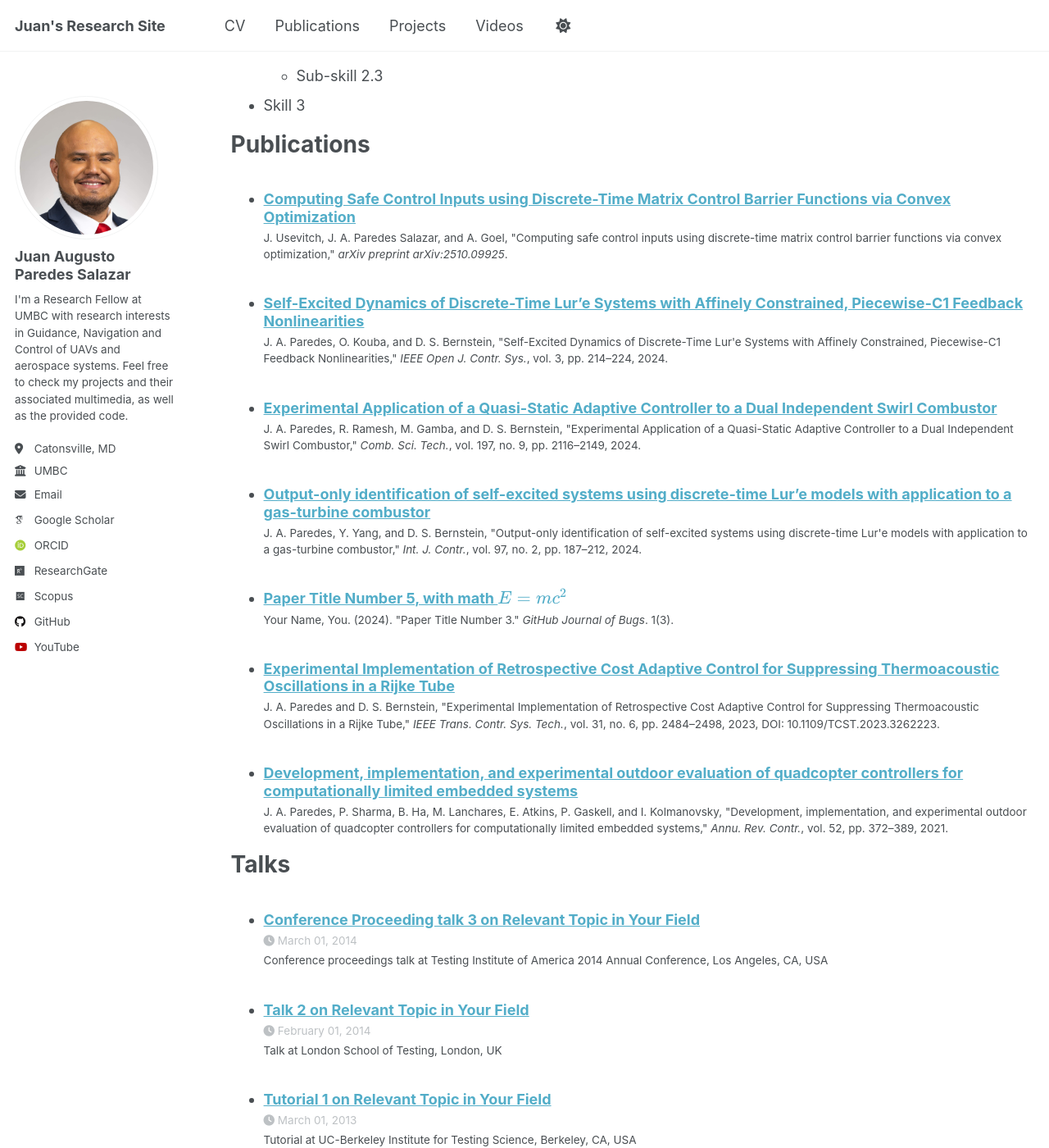
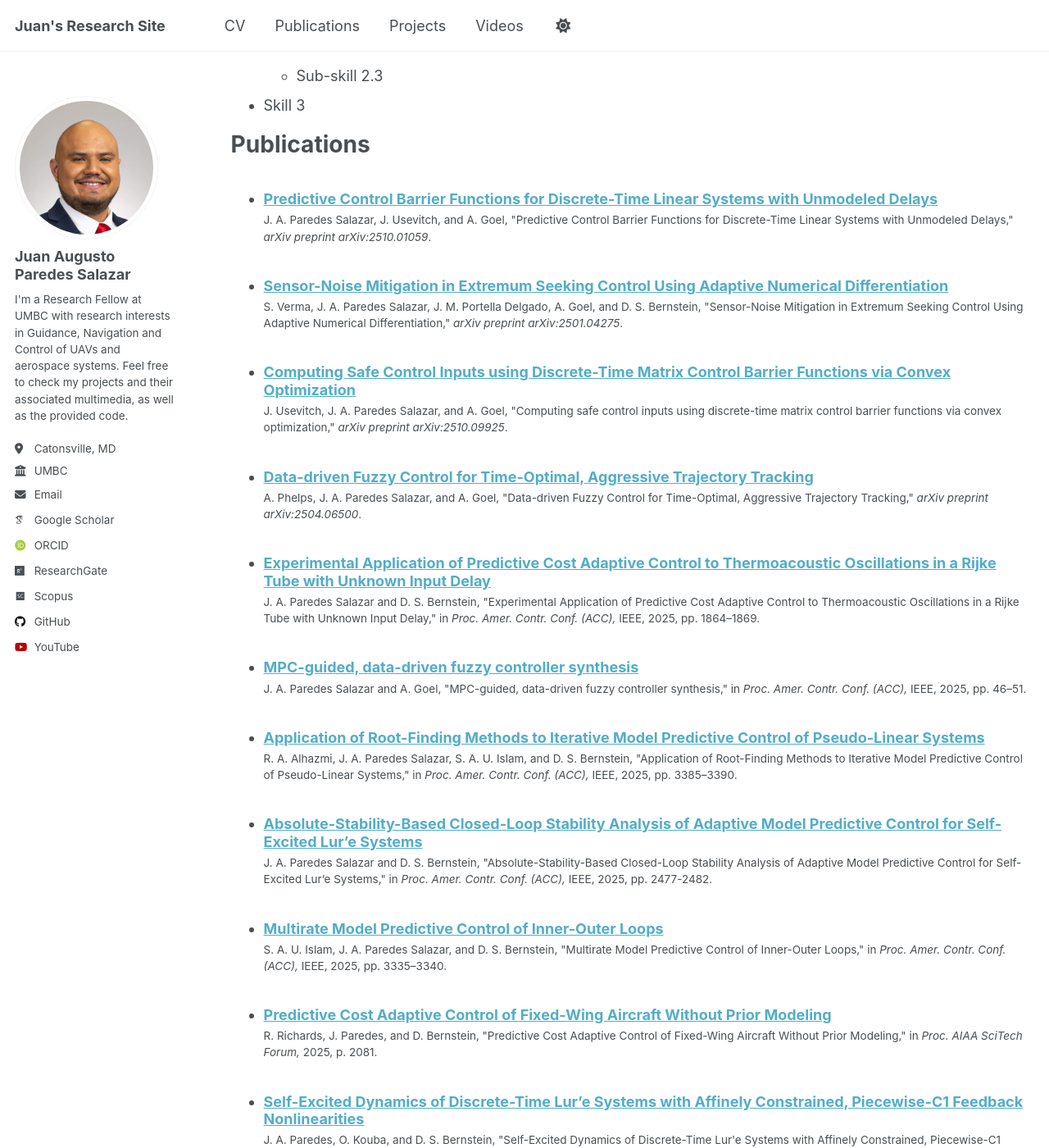
Before and after one commit to JAParedes/JAParedes.github.io, a Jekyll site: the page built from _pages/cv.md, in a window 1280 px wide and 1400 px high, scrolled down 920 px. Shown: the whole window at 82% size. Built offline with Jekyll 4.4.1, drawn with Linux system fonts in a browser that asks for light colours; some web fonts are replaced; a script that is not in the unit is left out.

Commit message:
Added publications.

```diff
--- /dev/null
+++ b/_publications/2025-03-03-riley-fw-pcac.md
@@ -0,0 +1,16 @@
+---
+title: "Predictive Cost Adaptive Control of Fixed-Wing Aircraft Without Prior Modeling"
+collection: publications
+category: conferences
+permalink: /publication/2025-03-03-riley-fw-pcac
+excerpt: 'The present paper investigates the performance of predictive cost adaptive control (PCAC) for fixed-wing aircraft control without using any prior aerodynamic model or offline data collection.'
+date: 2025-03-03
+venue: 'Proceedings of the AIAA Scitech Forum'
+citation: "R. Richards, J. Paredes, and D. Bernstein, &quot;Predictive Cost Adaptive Control of Fixed-Wing Aircraft Without Prior Modeling,&quot; in <i>Proc. AIAA SciTech Forum,</i> 2025, p. 2081."
+---
+
+Autopilots for fixed-wing aircraft are typically designed based on linearized aerodynamic models consisting of stability and control derivatives obtained from wind-tunnel testing. The resulting local controllers are then pieced together using gain scheduling. For applications where the aerodynamics are unmodeled, the present paper proposes an autopilot based on predictive cost adaptive control (PCAC). As an indirect adaptive control extension of model predictive control, PCAC uses recursive least squares (RLS) with variable-rate forgetting for online, closed-loop system identification. At each time step, RLS-based system identification updates the coefficients of an input-output model whose order is specified by the user. For MPC, the receding-horizon optimization is performed by solving a quadratic program at each iteration. The present paper investigates the performance of PCAC for fixed-wing aircraft without using any prior aerodynamic model or offline data collection.
+
+Paper: <a href = "https://arc.aiaa.org/doi/10.2514/6.2025-2081"> Link </a>
+
+Preprint: <a href = "https://arxiv.org/abs/2402.00352"> Link </a>
--- /dev/null
+++ b/_publications/2025-04-04-islam-multirate.md
@@ -0,0 +1,14 @@
+---
+title: "Multirate Model Predictive Control of Inner-Outer Loops"
+collection: publications
+category: conferences
+permalink: /publication/2025-04-04-islam-multirate
+excerpt: 'This work presents a conversion algorithm for Model Predictive Control (MPC)-based inner- and outer-loop control by accounting for timing intricacies.'
+date: 2025-04-04
+venue: 'Proceedings of the American Control Conference'
+citation: "S. A. U. Islam, J. A. Paredes Salazar, and D. S. Bernstein, &quot;Multirate Model Predictive Control of Inner-Outer Loops,&quot; in <i>Proc. Amer. Contr. Conf. (ACC),</i> IEEE, 2025, pp. 3335–3340."
+---
+
+Inner-outer-loop control is widely used for controlling mechanical systems with time-scale separation. Model Predictive Control (MPC) is a popular technique for systems that require command following with state and control constraints. We present a conversion algorithm for MPC-based inner- and outer-loop control by accounting for timing intricacies. For uncertain systems, we apply inner-outer-loop control based on predictive cost adaptive control (PCAC) to flight-control examples, with and without the conversion algorithm. Numerical examples show that inner-outer-loop PCAC improves command following and constraint satisfaction when the conversion algorithm is used. The investigation in this paper is numerical, and thus the contribution is technological rather than theoretical.
+
+Paper: <a href = "https://dsbaero.engin.umich.edu/wp-content/uploads/sites/441/2025/08/AseemACC2025_multirateMPC.pdf"> Link </a>
--- /dev/null
+++ b/_publications/2025-05-05-paredes-pcac-absolute.md
@@ -0,0 +1,14 @@
+---
+title: "Absolute-Stability-Based Closed-Loop Stability Analysis of Adaptive Model Predictive Control for Self-Excited Lur’e Systems"
+collection: publications
+category: conferences
+permalink: /publication/2025-05-05-paredes-pcac-absolute
+excerpt: 'This work presents a numerical investigation of the circle and Tsypkin absolute stability criteria to evaluate the stability of a closed-loop Lur’e system at each step, comprised of the positive feedback interconnection of a Lur’e system and a predictive cost adaptive control (PCAC)-based controller.'
+date: 2025-05-05
+venue: 'Proceedings of the American Control Conference'
+citation: "J. A. Paredes Salazar and D. S. Bernstein, &quot;Absolute-Stability-Based Closed-Loop Stability Analysis of Adaptive Model Predictive Control for Self-Excited Lur’e Systems,&quot; in <i>Proc. Amer. Contr. Conf. (ACC),</i> IEEE, 2025, pp. 2477-2482."
+---
+
+This paper presents a numerical investigation of the ability of predictive cost adaptive control (PCAC) to stabilize self-excited systems modeled by discrete-time Lur’e systems. The closed-loop Lur’e system is comprised of the positive feedback interconnection of the Lur’e system and the PCAC controller. This work presents a numerical investigation of the circle and Tsypkin absolute stability criteria to evaluate the stability of the closed-loop Lur’e system at each step. An exogenous input is used to increase persistency and thus enhance the ability of the closed-loop system to satisfy the absolute stability criteria. A numerical example illustrates the effect of exogenous persistency on the stability of the closed-loop Lur’e system. These numerical results show the potential value of absolute stability criteria for assessing the ability of adaptive model predictive control to stabilize a class of nonlinear systems.
+
+Paper: <a href = "https://dsbaero.engin.umich.edu/wp-content/uploads/sites/441/2025/08/JuanACC2025_absolutestability.pdf"> Link </a>
--- /dev/null
+++ b/_publications/2025-06-06-alhazmi-iter-MPC.md
@@ -0,0 +1,14 @@
+---
+title: "Application of Root-Finding Methods to Iterative Model Predictive Control of Pseudo-Linear Systems"
+collection: publications
+category: conferences
+permalink: /publication/2025-06-06-alhazmi-iter-MPC
+excerpt: 'This paper explores the effectiveness of four root-finding methods for iterative model predictive control applied to nonlinear systems that can be written in pseudo-linear form.'
+date: 2025-06-06
+venue: 'Proceedings of the American Control Conference'
+citation: 'R. A. Alhazmi, J. A. Paredes Salazar, S. A. U. Islam, and D. S. Bernstein, &quot;Application of Root-Finding Methods to Iterative Model Predictive Control of Pseudo-Linear Systems,&quot; in <i>Proc. Amer. Contr. Conf. (ACC),</i> IEEE, 2025, pp. 3385–3390.'
+---
+
+For nonlinear systems that can be written in pseudo-linear form, we use iterative model predictive control (IMPC) for receding-horizon optimization. Pseudo-linear models, which are written in terms of state-dependent-coefficients (SDC’s), are widely used with the state-dependent Riccati equation. IMPC iterates over the horizon by updating the future control and state sequences until the future control sequence converges. To facilitate convergence, this paper explores the effectiveness of four root-finding methods and compares their performance with fixed-point iteration. At each iteration, a quadratic programming problem is solved using the current SDC’s to obtain a full-state-feedback controller. To assess the effectiveness of the root-finding methods, each technique is used to stabilize a collection of benchmark nonlinear systems.
+
+Paper: <a href = "https://dsbaero.engin.umich.edu/wp-content/uploads/sites/441/2025/08/RamiACC2025_IMPC4PLS.pdf"> Link </a>
--- a/_publications/2025-06-08-paper-title-number-5.md
+++ /dev/null
@@ -1,13 +0,0 @@
----
-title: "Paper Title Number 5, with math $$E=mc^2$$"
-collection: publications
-category: conferences
-permalink: /publication/2024-02-17-paper-title-number-4
-excerpt: 'This paper is about a famous math equation, $$E=mc^2$$'
-date: 2024-02-17
-venue: 'GitHub Journal of Bugs'
-paperurl: 'http://academicpages.github.io/files/paper3.pdf'
-citation: 'Your Name, You. (2024). &quot;Paper Title Number 3.&quot; <i>GitHub Journal of Bugs</i>. 1(3).'
----
-
-Using [MathJax](https://www.mathjax.org/) in the description is supported - $$E=mc^2$$ - however, the use must be mindful that the default delimiters are `$$...$$` and `\\[...\\]` which differs from the `$...$` that is typically expected.
--- /dev/null
+++ b/_publications/2025-07-07-paredes-mpc.md
@@ -0,0 +1,16 @@
+---
+title: "MPC-guided, data-driven fuzzy controller synthesis"
+collection: publications
+category: conferences
+permalink: /publication/2025-07-07-paredes-mpc
+excerpt: 'This paper presents a fuzzy controller synthesis framework guided by MPC. In the proposed framework, training data is obtained from MPC closed-loop simulations and is used to optimize a low computational complexity controller to emulate the response of MPC.'
+date: 2025-07-07
+venue: 'Proceedings of the American Control Conference'
+citation: 'J. A. Paredes Salazar and A. Goel, &quot;MPC-guided, data-driven fuzzy controller synthesis,&quot; in <i>Proc. Amer. Contr. Conf. (ACC),</i> IEEE, 2025, pp. 46–51.'
+---
+
+Model predictive control (MPC) is a powerful control technique for online optimization using system model-based predictions over a finite time horizon. However, the computational cost MPC requires can be prohibitive in resource-constrained computer systems. This paper presents a fuzzy controller synthesis framework guided by MPC. In the proposed framework, training data is obtained from MPC closed-loop simulations and is used to optimize a low computational complexity controller to emulate the response of MPC. In particular, autoregressive moving average (ARMA) controllers are trained using data obtained from MPC closed-loop simulations, such that each ARMA controller emulates the response of the MPC controller under particular desired conditions. Using a Takagi-Sugeno (T-S) fuzzy system, the responses of all the trained ARMA controllers are then weighted depending on the measured system conditions, resulting in the Fuzzy-Autoregressive Moving Average (F-ARMA) controller. The effectiveness of the trained F-ARMA controllers is illustrated via numerical examples.
+
+Paper: <a href = "https://ieeexplore.ieee.org/document/11107503"> Link </a>
+
+Preprint: <a href = "https://arxiv.org/pdf/2410.06556"> Link </a>
--- /dev/null
+++ b/_publications/2025-08-08-paredes-rijke-pcac.md
@@ -0,0 +1,16 @@
+---
+title: "Experimental Application of Predictive Cost Adaptive Control to Thermoacoustic Oscillations in a Rijke Tube with Unknown Input Delay"
+collection: publications
+category: conferences
+permalink: /publication/2025-08-08-paredes-rijke-pcac
+excerpt: 'The present paper uses predictive cost adaptive control (PCAC) for sampled-data control of an experimental Rijke-tube setup. PCAC is applied to the Rijke-tube setup under various experimental scenarios to test its performance under unknown and parameter-dependent dynamics, and its robustness to input delay.'
+date: 2025-08-08
+venue: 'Proceedings of the American Control Conference'
+citation: 'J. A. Paredes Salazar and D. S. Bernstein, &quot;Experimental Application of Predictive Cost Adaptive Control to Thermoacoustic Oscillations in a Rijke Tube with Unknown Input Delay,&quot; in <i>Proc. Amer. Contr. Conf. (ACC),</i> IEEE, 2025, pp. 1864–1869.'
+---
+
+Model predictive control (MPC) has been used successfully in diverse applications. As its name suggests, MPC requires a model for predictive optimization. The present paper focuses on the application of MPC to a Rijke tube, in which a heating source and acoustic dynamics interact to produce self-excited oscillations. Since the dynamics of a Rijke tube are difficult to model to a high level of accuracy, the implementation of MPC requires leveraging data from the laboratory setup as well as knowledge about thermoacoustics, which is labor intensive and requires domain expertise. This is exacerbated by the presence of unknown input delays, which are caused by wave propagation properties, dependent on the placement of the heating source along the tube, and hard to accurately determine. With this motivation, the present paper uses predictive cost adaptive control (PCAC) for sampled-data control of an experimental Rijke-tube setup. PCAC performs online closed-loop linear model identification for receding-horizon optimization based on the backward propagating Riccati equation. In place of analytical modeling, open-loop experiments are used to create a simple emulation model, which is used to choose PCAC hyperparameters. PCAC is applied to the Rijke-tube setup under various experimental scenarios to test its performance under unknown and parameter-dependent dynamics, and its robustness to input delay.
+
+Paper: <a href = "https://ieeexplore.ieee.org/abstract/document/11107843"> Link </a>
+
+Preprint: <a href = "https://arxiv.org/pdf/2402.00346"> Link </a>
--- /dev/null
+++ b/_publications/2025-10-10-phelps_time-optimal.md
@@ -0,0 +1,16 @@
+---
+title: "Data-driven Fuzzy Control for Time-Optimal, Aggressive Trajectory Tracking"
+collection: publications
+category: conferences
+permalink: /publication/2025-10-10-phelps_time-optimal
+excerpt: 'This work presents a data-driven fuzzy controller synthesis framework that is guided by a time-optimal trajectory for multicopter tracking problems; in particular, we consider an aggressive maneuver consisting of a mid-air flip.'
+date: 2025-10-10
+venue: 'arXiv'
+citation: 'A. Phelps, J. A. Paredes Salazar, and A. Goel, &quot;Data-driven Fuzzy Control for Time-Optimal, Aggressive Trajectory Tracking,&quot; <i>arXiv preprint arXiv:2504.06500</i>.'
+---
+
+Optimal trajectories that minimize a user-defined cost function in dynamic systems require the solution of a two-point boundary value problem. The optimization process yields an optimal control sequence that depends on the initial conditions and system parameters. However, the optimal sequence may result in undesirable behavior if the system's initial conditions and parameters are erroneous. This work presents a data-driven fuzzy controller synthesis framework that is guided by a time-optimal trajectory for multicopter tracking problems. In particular, we consider an aggressive maneuver consisting of a mid-air flip and generate a time-optimal trajectory by numerically solving the two-point boundary value problem. A fuzzy controller consisting of a stabilizing controller near hover conditions and an autoregressive moving average (ARMA) controller, trained to mimic the time-optimal aggressive trajectory, is constructed using the Takagi-Sugeno fuzzy framework.
+
+Presented at Model. Est. Contr. Conf. (MECC), Pittsburgh, Pensylvania, October 2025
+
+Preprint: <a href = "https://arxiv.org/pdf/2504.06500"> Link </a>
--- /dev/null
+++ b/_publications/2025-11-11-verma-AISE.md
@@ -0,0 +1,16 @@
+---
+title: "Sensor-Noise Mitigation in Extremum Seeking Control Using Adaptive Numerical Differentiation"
+collection: publications
+category: conferences
+permalink: /publication/2025-11-11-verma-AISE
+excerpt: 'Extremum-seeking control (ESC) is widely used to optimize performance when the system dynamics are uncertain. To reduce the sensitivity of ESC to noise, this paper develops extremum-seeking control with adaptive input and state estimation (ESC/AISE), where the high-pass filter of ESC is replaced by AISE to improve performance under sensor noise.'
+date: 2025-11-11
+venue: 'arXiv'
+citation: 'S. Verma, J. A. Paredes Salazar, J. M. Portella Delgado, A. Goel, and D. S. Bernstein, &quot;Sensor-Noise Mitigation in Extremum Seeking Control Using Adaptive Numerical Differentiation,&quot; <i>arXiv preprint arXiv:2501.04275</i>.'
+---
+
+Extremum-seeking control (ESC) is widely used to optimize performance when the system dynamics are uncertain. However, sensitivity to sensor noise is an important issue in ESC implementation due to the use of high-pass filters or gradient estimators. To reduce the sensitivity of ESC to noise, this paper investigates the use of adaptive input and state estimation (AISE) for numerical differentiation. In particular, this paper develops extremum-seeking control with adaptive input and state estimation (ESC/AISE), where the high-pass filter of ESC is replaced by AISE to improve performance under sensor noise. The effectiveness of ESC/AISE is illustrated via numerical examples.
+
+Submitted to Amer. Contr. Conf. (ACC), New Orleans, Louisiana, May 2026.
+
+Preprint: <a href = "https://arxiv.org/pdf/2501.04275"> Link </a>
--- /dev/null
+++ b/_publications/2025-12-12-paredes-pcbf.md
@@ -0,0 +1,16 @@
+---
+title: "Predictive Control Barrier Functions for Discrete-Time Linear Systems with Unmodeled Delays"
+collection: publications
+category: conferences
+permalink: /publication/2025-12-12-paredes-pcbf
+excerpt: 'This paper introduces a predictive control barrier function (PCBF) framework for enforcing state constraints in discrete-time systems with unknown relative degree, which can be caused by input delays or unmodeled input dynamics.'
+date: 2025-12-12
+venue: 'arXiv'
+citation: 'J. A. Paredes Salazar, J. Usevitch, and A. Goel, &quot;Predictive Control Barrier Functions for Discrete-Time Linear Systems with Unmodeled Delays,&quot; <i>arXiv preprint arXiv:2510.01059</i>.'
+---
+
+This paper introduces a predictive control barrier function (PCBF) framework for enforcing state constraints in discrete-time systems with unknown relative degree, which can be caused by input delays or unmodeled input dynamics. Existing discrete-time CBF formulations typically require the construction of auxiliary barrier functions when the relative degree is greater than one, which complicates implementation and may yield conservative safe sets. The proposed PCBF framework addresses this challenge by extending the prediction horizon to construct a CBF for an associated system with relative degree one. As a result, the superlevel set of the PCBF coincides with the safe set, simplifying constraint enforcement and eliminating the need for auxiliary functions. The effectiveness of the proposed method is demonstrated on a discrete-time double integrator with input delay and a bicopter system with position constraints.
+
+Submitted to Amer. Contr. Conf. (ACC), New Orleans, Louisiana, May 2026.
+
+Preprint: <a href = "https://arxiv.org/pdf/2510.01059"> Link </a>
```
Also changed, not shown: _publications/2021-08-08-paredes-UAV_embedded.md (+1 -0 lines), _publications/2024-05-05-paredes-ses.md (+1 -0 lines), 1 other file.
